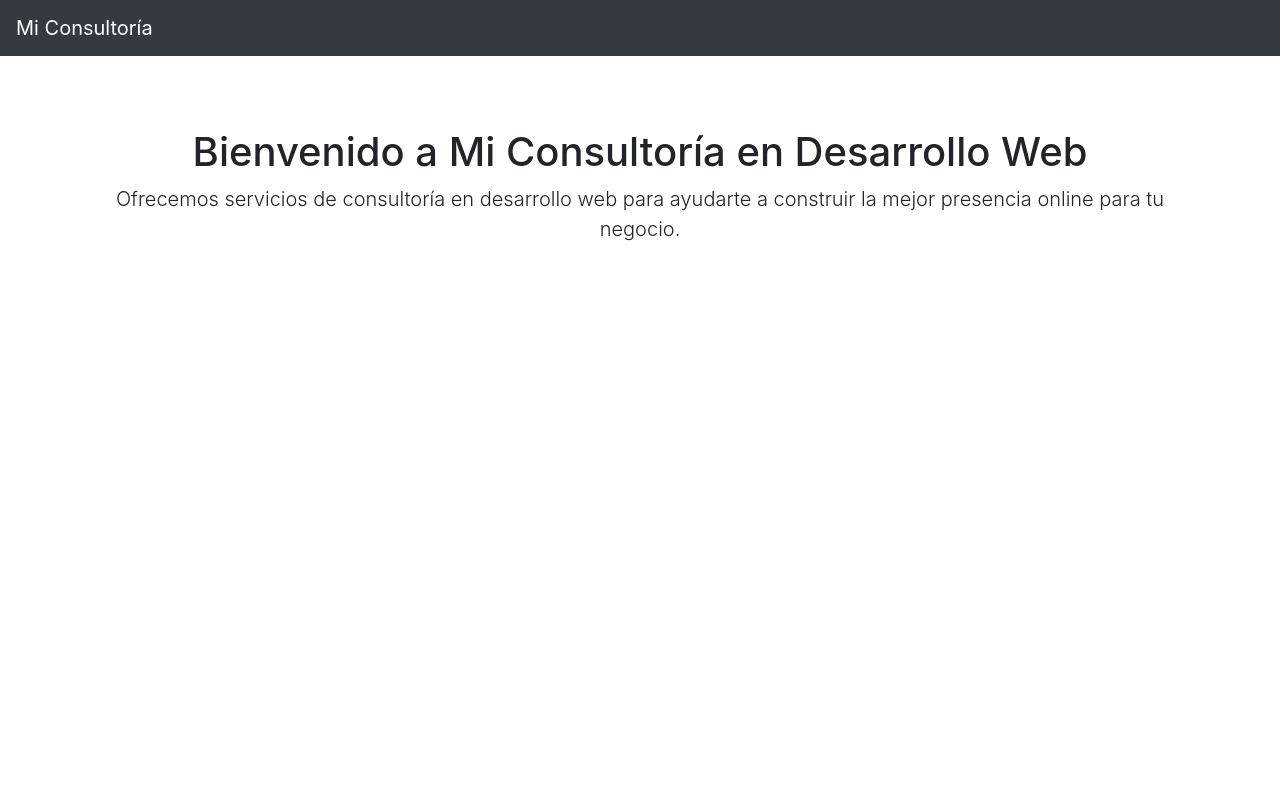
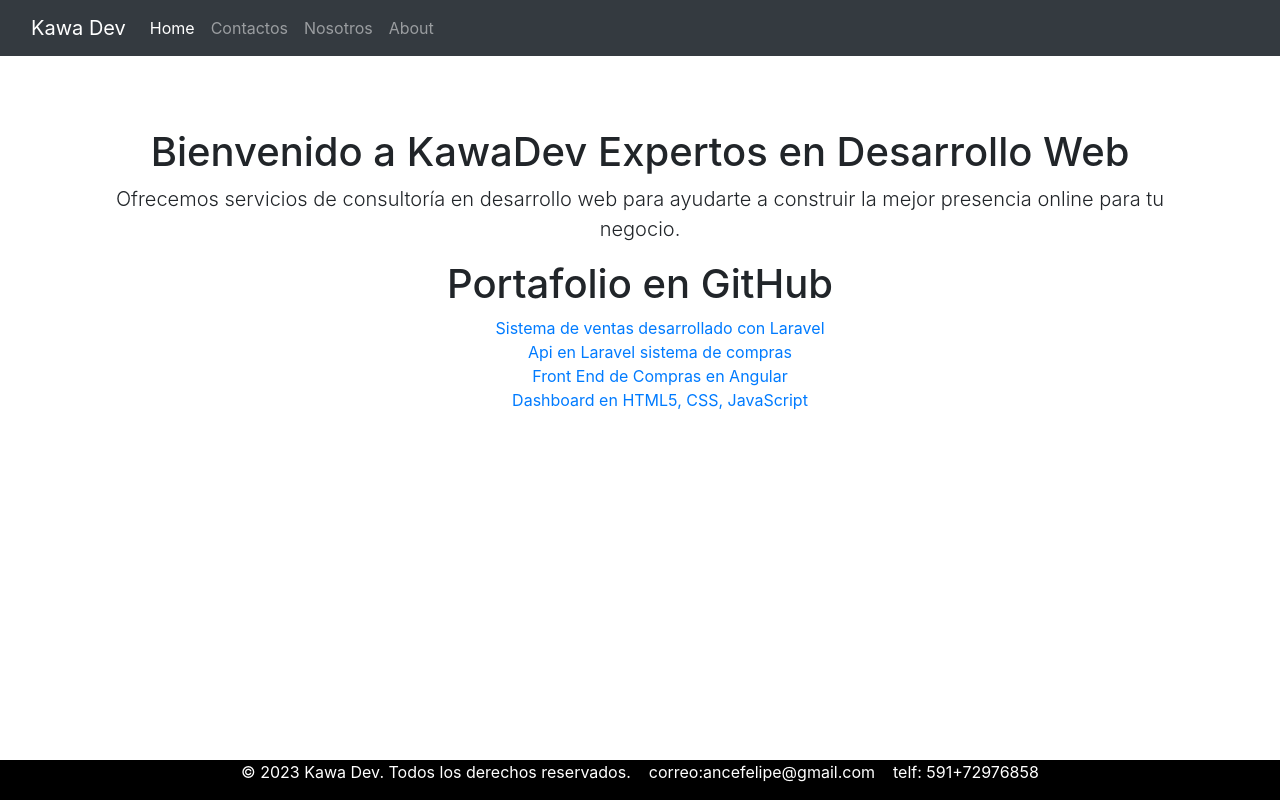
Before and after one commit to Cahuasiri/kawadev, a plain HTML site: page index.html in a window 1280 px wide. Drawn offline with nearby package versions, Linux system fonts and the light colour scheme.

Commit message:
Update index.html

```diff
--- a/index.html
+++ b/index.html
@@ -15,20 +15,66 @@
             padding: 3rem 1.5rem;
             text-align: center;
         }
+        .footer {
+            background-color: black;
+            position: absolute;
+            bottom: 0;
+            width: 100%;
+            height: 40px;
+            color: white;
+            text-align: center;
+        }
+        ul {
+            list-style: none;
+        }
     </style>
 </head>
 <body>
-    <nav class="navbar navbar-expand-md navbar-dark bg-dark fixed-top">
-        <a class="navbar-brand" href="#">Mi Consultoría</a>
+    <nav class="navbar navbar-expand-lg navbar-dark bg-dark fixed-top">
+        <div class="container-fluid">
+        <a class="navbar-brand" href="#">Kawa Dev</a>
+        <button class="navbar-toggler" type="button" data-toggle="collapse" data-target="#navbarNav" aria-controls="navbarNav" aria-expanded="false" aria-label="Toggle navigation">
+            <span class="navbar-toggler-icon"></span>
+        </button>
+        <div class="collapse navbar-collapse navbar-end" id="navbarNav">
+            <ul class="navbar-nav">
+                <li class="nav-item active">
+                    <a class="nav-link" href="#">Home</a>
+                </li>
+                <li class="nav-item">
+                    <a class="nav-link" href="#">Contactos</a>
+                </li>
+                <li class="nav-item">
+                    <a class="nav-link" href="#">Nosotros</a>
+                </li>
+                <li class="nav-item">
+                    <a class="nav-link" href="#">About</a>
+                </li>
+            </ul>
+        </div>
+    </div>
     </nav>
 
     <main role="main" class="container">
         <div class="starter-template">
-            <h1>Bienvenido a Mi Consultoría en Desarrollo Web</h1>
+            <h1>Bienvenido a KawaDev Expertos en Desarrollo Web</h1>
             <p class="lead">Ofrecemos servicios de consultoría en desarrollo web para ayudarte a construir la mejor presencia online para tu negocio.</p>
+
+            <h1>Portafolio en GitHub</h1>
+            <ul>
+                <li><a href="https://github.com/Cahuasiri/compra_venta.git" target="_blank">Sistema de ventas desarrollado con Laravel</a></li>
+                <li><a href="https://github.com/Cahuasiri/compras-api-laravel.git" target="_blank">Api en Laravel sistema de compras</a></li>
+                <li><a href="https://github.com/Cahuasiri/compras-angular.git" target="_blank">Front End de Compras en Angular</a></li>
+                <li><a href="https://github.com/Cahuasiri/dashboard-html-css.git" target="_blank">Dashboard en HTML5, CSS, JavaScript</a></li>
+            </ul>
         </div>
     </main>
-
+    <!-- Footer -->
+    <div class="footer">
+        <p>&copy; 2023 Kawa Dev. Todos los derechos reservados.&nbsp; &nbsp;
+            correo:ancefelipe@gmail.com
+            &nbsp; &nbsp;telf: 591+72976858</p>
+    </div>
     <!-- JavaScript de Bootstrap -->
     <script src="https://code.jquery.com/jquery-3.5.1.slim.min.js"></script>
     <script src="https://stackpath.bootstrapcdn.com/bootstrap/4.5.0/js/bootstrap.min.js"></script>
```
